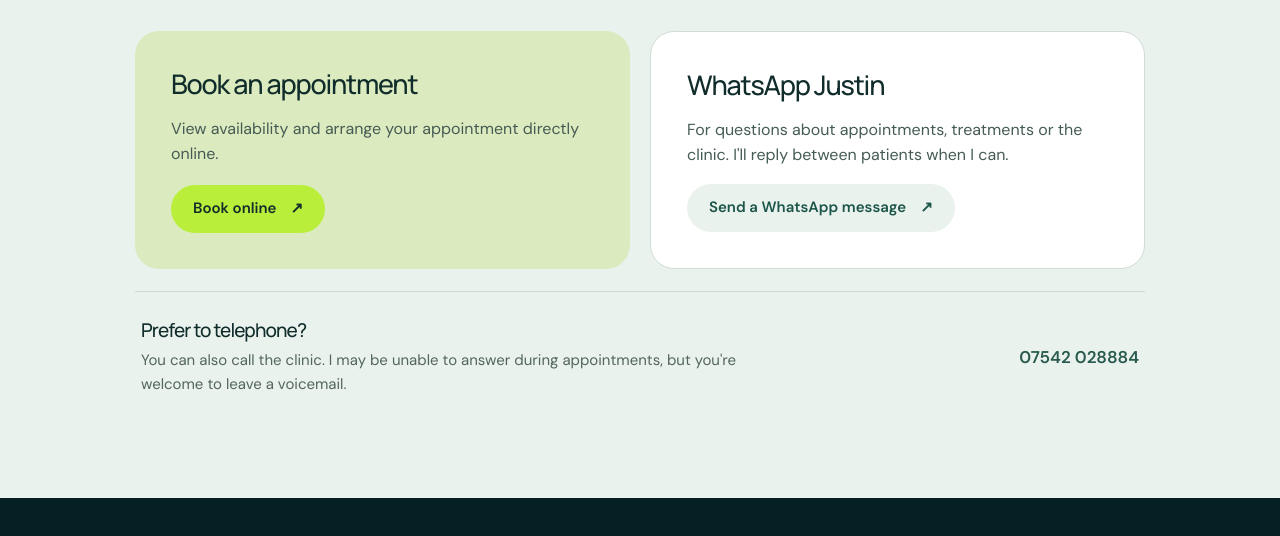
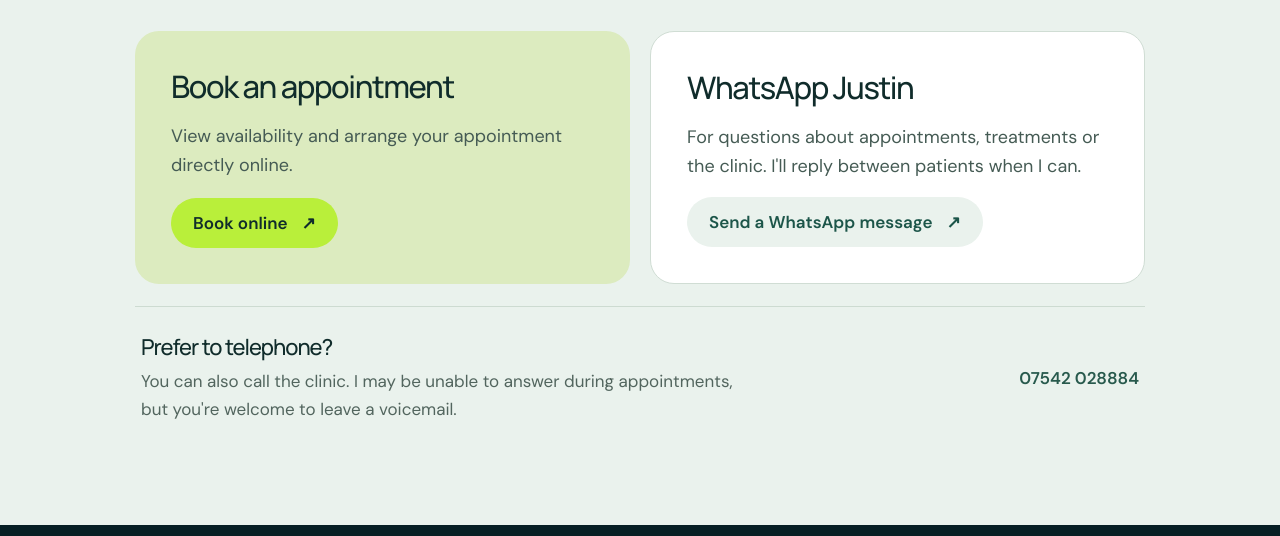
Before and after one commit to justinscrivenphysiotherapy/justin-scriven-physiotherapy-website, a plain HTML site: page index.html in a window 1280 px wide. Shown: the part 4601-5137 px from the top of the page. Drawn offline with Linux system fonts and the light colour scheme.

Commit message:
Improve homepage contact cards text readability

```diff
--- a/styles.css
+++ b/styles.css
@@ -1815,3 +1815,26 @@ footer .footer-contact a:nth-of-type(3) { color: #d6e2df; }
   .contact-reception-phone { align-items: flex-start; flex-direction: column; gap: 14px; }
   .directions-contact-choices-actions { flex-direction: column; gap: 18px; }
 }
+
+
+/* Slightly larger, easier-to-read contact card copy and headings. */
+.contact.contact-reception .contact-reception-card h3 {
+  font-size: clamp(25px, 2.9vw, 31px);
+}
+.contact.contact-reception .contact-reception-card p {
+  font-size: 18px;
+  line-height: 1.6;
+}
+.contact.contact-reception .contact-reception-action {
+  font-size: 17px;
+}
+.contact.contact-reception .contact-reception-phone h3 {
+  font-size: 22px;
+}
+.contact.contact-reception .contact-reception-phone p {
+  font-size: 17px;
+  line-height: 1.6;
+}
+@media (max-width: 700px) {
+  .contact.contact-reception .contact-reception-card h3 { font-size: 26px; }
+}
```
